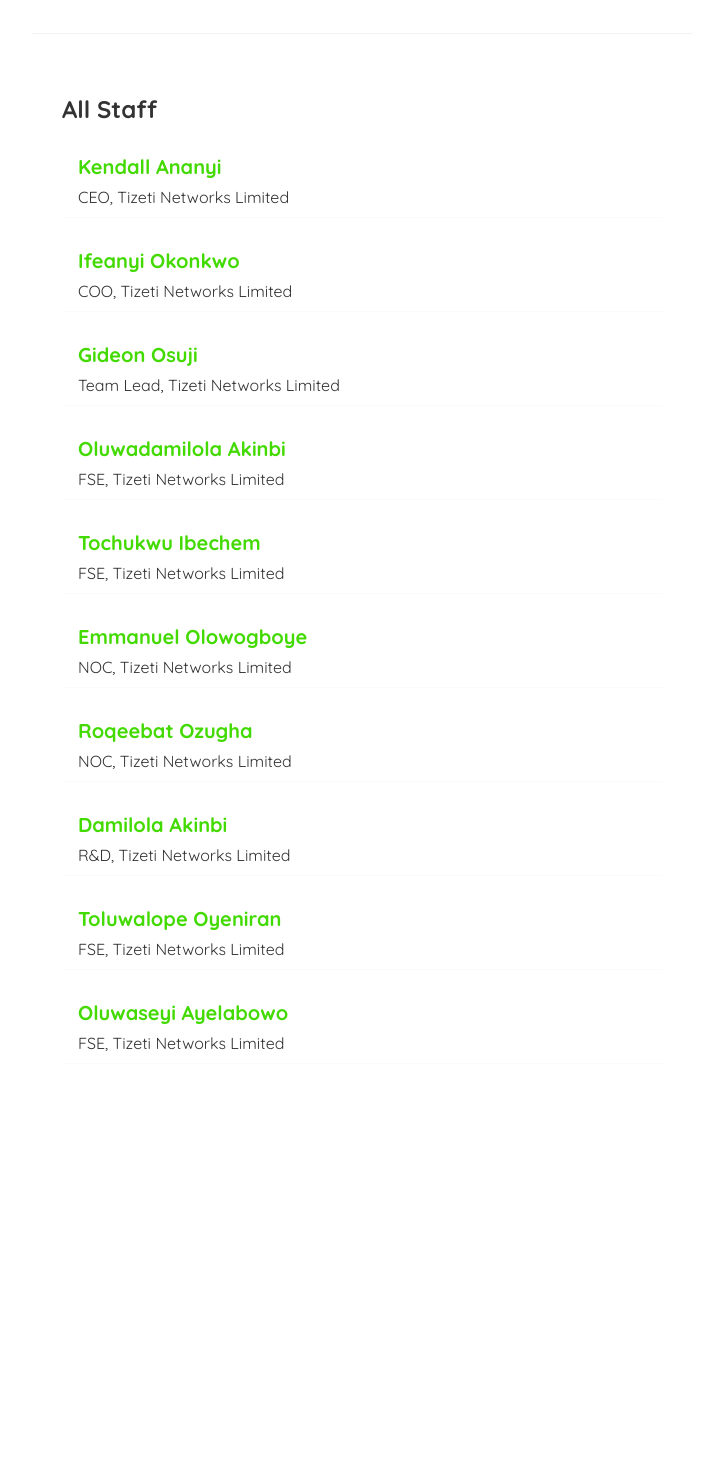
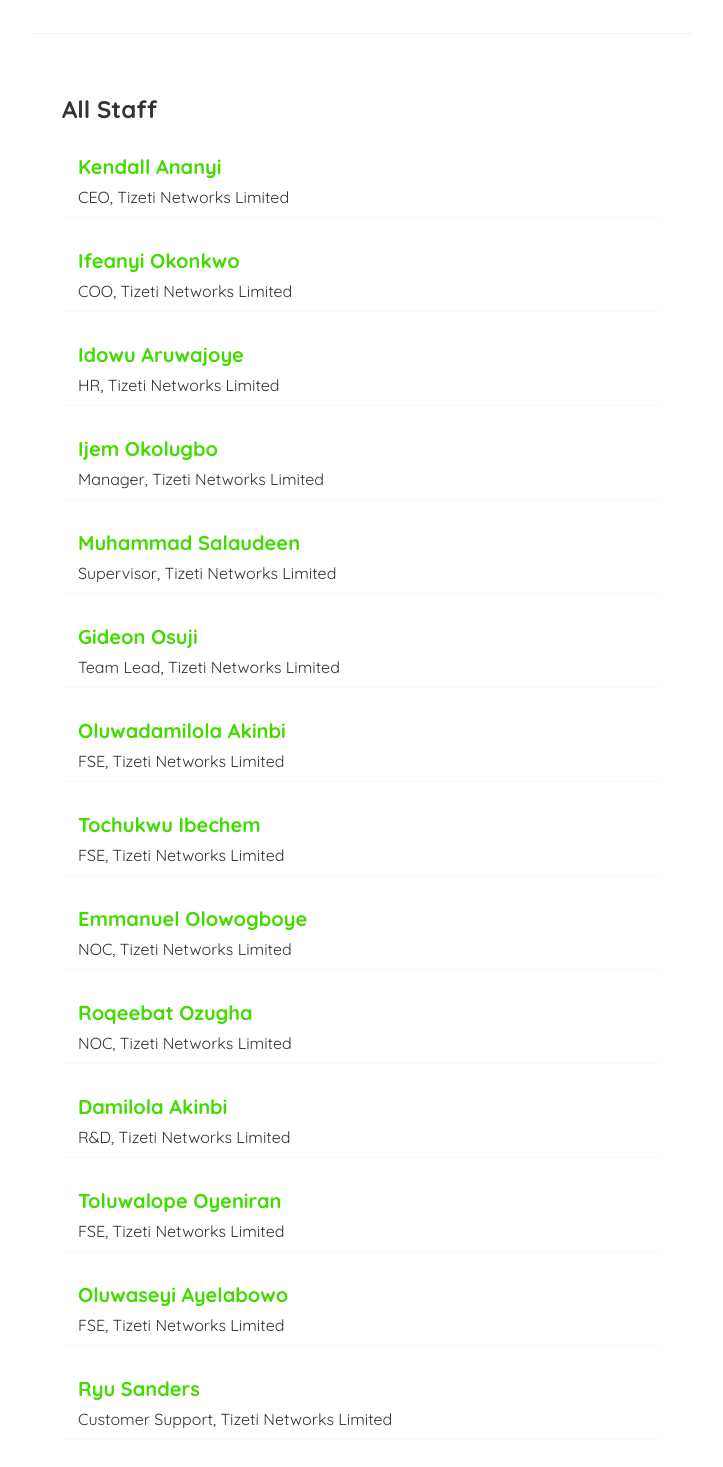
Before and after one commit to dami-akinbi/tizeti-blog, a React (Create React App) app: page / in a window 1280 px wide. Shown: the part 57-1524 px from the top of the page, without its empty margins (278-1001 px from the left). Before the commit the page ends 1201 px from the top, so only its background shows below. Built offline with nearby package versions, Linux system fonts and the light colour scheme; data requests are answered from the project's data file; the HTML template or start-up script is replaced by a standard one.

Commit message:
some more profiles

```diff
--- a/data/db.json
+++ b/data/db.json
@@ -15,60 +15,88 @@
       "id": 2
     },
     {
+      "title": "HR",
+      "name": "Idowu Aruwajoye",
+      "gender": "female",
+      "email": "idowu.aruwajoye@tizeti.com",
+      "id": 3
+    },
+    {
+      "title": "Manager",
+      "name": "Ijem Okolugbo",
+      "gender": "male",
+      "email": "ijem.okolugbo@tizeti.com",
+      "id": 4
+    },
+    {
+      "title": "Supervisor",
+      "name": "Muhammad Salaudeen",
+      "gender": "male",
+      "email": "muhammad.salaudeen@tizeti.com",
+      "id": 5
+    },
+    {
       "title": "Team Lead",
       "name": "Gideon Osuji",
       "gender": "male",
       "email": "gideon.osuji@tizeti.com",
-      "id": 3
+      "id": 6
     },
     {
       "title": "FSE",
       "name": "Oluwadamilola Akinbi",
       "gender": "male",
       "email": "oluwadamilola.akinbi@tizeti.com",
-      "id": 4
+      "id": 7
     },
     {
       "title": "FSE",
       "name": "Tochukwu Ibechem",
       "gender": "male",
       "email": "tochukwu.ibechem@tizeti.com",
-      "id": 5
+      "id": 8
     },
     {
       "title": "NOC",
       "name": "Emmanuel Olowogboye",
       "gender": "male",
       "email": "emmanuel.olowogboye@tizeti.com",
-      "id": 6
+      "id": 9
     },
     {
       "title": "NOC",
       "name": "Roqeebat Ozugha",
       "gender": "female",
       "email": "roqeebat.ozugha@tizeti.com",
-      "id": 7
+      "id": 10
     },
     {
       "title": "R&D",
       "name": "Damilola Akinbi",
       "gender": "male",
       "email": "damilola.akinbi@tizeti.com",
-      "id": 8
+      "id": 11
     },
     {
       "title": "FSE",
       "name": "Toluwalope Oyeniran",
       "gender": "male",
       "email": "toluwalope.oyeniran@tizeti.com",
-      "id": 9
+      "id": 12
     },
     {
       "title": "FSE",
       "name": "Oluwaseyi Ayelabowo",
       "gender": "male",
       "email": "oluwaseyi.ayelabowo@tizeti.com",
-      "id": 10
+      "id": 13
+    },
+    {
+      "title": "Customer Support",
+      "name": "Ryu Sanders",
+      "gender": "female",
+      "email": "ryu.sanders@tizeti.com",
+      "id": 14
     }
   ]
 }
--- a/public/index.html
+++ b/public/index.html
@@ -24,7 +24,7 @@
       work correctly both with client-side routing and a non-root public URL.
       Learn how to configure a non-root public URL by running `npm run build`.
     -->
-    <title>React App</title>
+    <title>Tizeti Blog</title>
   </head>
   <body>
     <noscript>You need to enable JavaScript to run this app.</noscript>
```
